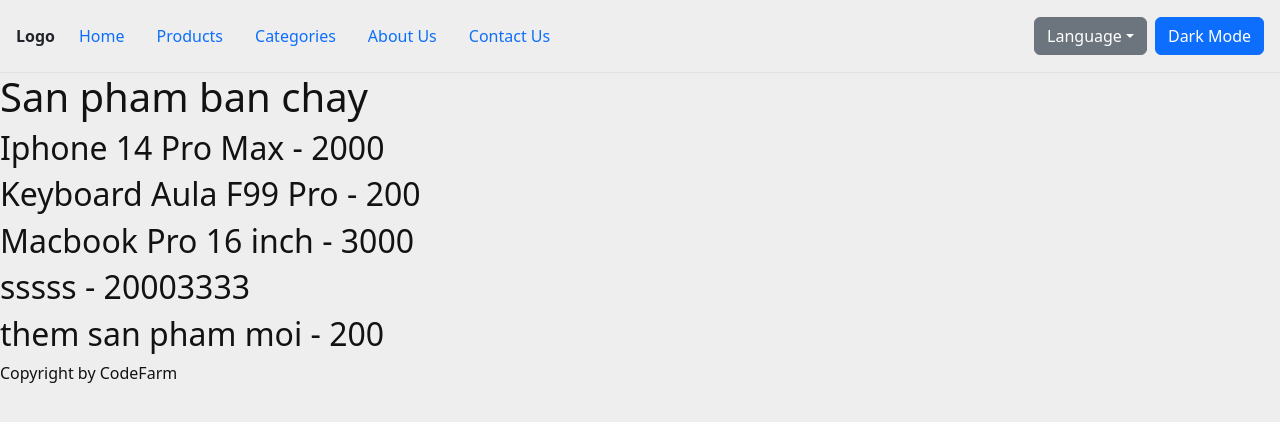
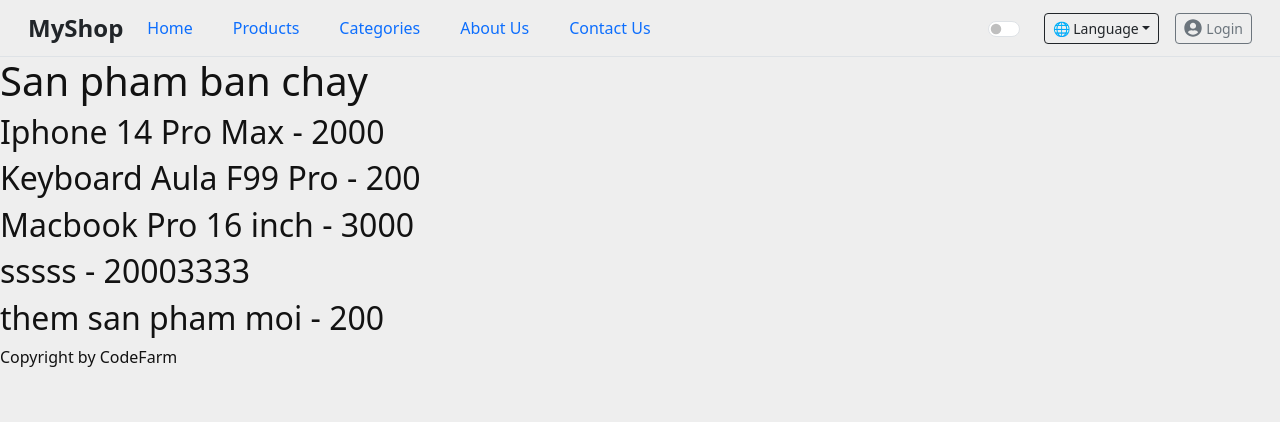
Before and after one commit to hoangnm-ndm/react-learn-thayhoangjs-js, a React (Vite) app: page / in a window 1280 px wide. Shown: the top 422 px of the page. Built offline with nearby package versions, Linux system fonts and the light colour scheme; data requests are answered from the project's data file.

Commit message:
fix hambuger

```diff
--- a/index.html
+++ b/index.html
@@ -14,11 +14,7 @@
 	</head>
 	<body>
 		<div id="root"></div>
-		<script
-			src="https://cdn.jsdelivr.net/npm/bootstrap@5.3.5/dist/js/bootstrap.bundle.min.js"
-			integrity="sha384-k6d4wzSIapyDyv1kpU366/PK5hCdSbCRGRCMv+eplOQJWyd1fbcAu9OCUj5zNLiq"
-			crossorigin="anonymous"
-		></script>
+		<script src="https://cdn.jsdelivr.net/npm/bootstrap@5.3.2/dist/js/bootstrap.bundle.min.js"></script>
 		<script type="module" src="/src/main.jsx"></script>
 	</body>
 </html>
--- a/src/App.css
+++ b/src/App.css
@@ -0,0 +1,18 @@
+.custom-toggler {
+	width: 30px;
+	height: 22px;
+	display: flex;
+	flex-direction: column;
+	justify-content: space-between;
+	background: none;
+	border: none;
+	padding: 0;
+}
+
+.custom-toggler span {
+	height: 3px;
+	width: 100%;
+	background-color: #000;
+	border-radius: 2px;
+	transition: 0.3s;
+}
--- a/src/components/common/Header.jsx
+++ b/src/components/common/Header.jsx
@@ -1,90 +1,111 @@
 import React from "react";
 import { Link } from "react-router-dom";
 import ThemeToggle from "./ThemeToggle";
+import LanguageToggle from "./LanguageToggle";
 import { useTranslation } from "react-i18next";
-import styled from "@emotion/styled";
-
-const Nav = styled.nav`
-	display: flex;
-	justify-content: space-between;
-	align-items: center;
-`;
+import { FaUserCircle } from "react-icons/fa";
 
 const Header = () => {
-	const { t, i18n } = useTranslation();
+	const { t } = useTranslation();
 
-	const changeLanguage = (lang) => {
-		i18n.changeLanguage(lang);
-	};
+	const isAuthenticated = false; // Thay bằng hook auth thực tế sau khi học redux và context API
 
 	return (
-		<header className="d-flex justify-content-between align-items-center p-3 border-bottom gap-2">
+		<header className="border-bottom py-2 px-3">
+			<div className="container-fluid">
+				<div className="d-flex justify-content-between align-items-center flex-wrap gap-2">
+					{/* Logo */}
 					<div className="logo">
-				<Link to="/" className="text-decoration-none fw-bold text-dark">
-					Logo
+						<Link to="/" className="text-decoration-none fw-bold fs-4 text-dark">
+							MyShop
 						</Link>
 					</div>
 
-			<Nav>
-				<ul className="nav">
+					{/* Menu trung tâm */}
+					<nav className="d-none d-md-block">
+						<ul className="nav gap-2">
 							<li className="nav-item">
 								<Link className="nav-link" to="/">
 									{t("navbar.home")}
 								</Link>
 							</li>
-
 							<li className="nav-item">
 								<Link className="nav-link" to="/products">
 									{t("navbar.products")}
 								</Link>
 							</li>
-
 							<li className="nav-item">
 								<Link className="nav-link" to="/categories">
 									{t("navbar.categories")}
 								</Link>
 							</li>
-
 							<li className="nav-item">
 								<Link className="nav-link" to="/about">
 									{t("navbar.about")}
 								</Link>
 							</li>
-
 							<li className="nav-item">
 								<Link className="nav-link" to="/contact">
 									{t("navbar.contact")}
 								</Link>
 							</li>
 						</ul>
-			</Nav>
+					</nav>
 
-			<div className="ms-auto d-flex align-items-center gap-2">
+					{/* User control */}
+					<div className="d-flex align-items-center gap-3 ms-auto">
+						<ThemeToggle />
+						<LanguageToggle />
+
+						{/* User menu */}
 						<div className="dropdown">
 							<button
-						className="btn btn-secondary dropdown-toggle"
-						type="button"
-						id="languageDropdown"
+								className="btn btn-outline-secondary btn-sm d-flex align-items-center gap-1"
+								id="userDropdown"
 								data-bs-toggle="dropdown"
 								aria-expanded="false"
 							>
-						{t("navbar.language")}
+								<FaUserCircle size={18} />
+								<span className="d-none d-sm-inline">{isAuthenticated ? t("navbar.account") : t("navbar.login")}</span>
 							</button>
-					<ul className="dropdown-menu dropdown-menu-end" aria-labelledby="languageDropdown">
+							<ul className="dropdown-menu dropdown-menu-end" aria-labelledby="userDropdown">
+								{isAuthenticated ? (
+									<>
 										<li>
-							<button className="dropdown-item" onClick={() => changeLanguage("en")}>
-								🇬🇧 English
-							</button>
+											<Link className="dropdown-item" to="/profile">
+												{t("navbar.profile")}
+											</Link>
 										</li>
 										<li>
-							<button className="dropdown-item" onClick={() => changeLanguage("vi")}>
-								🇻🇳 Tiếng Việt
-							</button>
+											<Link className="dropdown-item" to="/settings">
+												{t("navbar.settings")}
+											</Link>
 										</li>
+										<li>
+											<hr className="dropdown-divider" />
+										</li>
+										<li>
+											<button className="dropdown-item text-danger">{t("navbar.logout")}</button>
+										</li>
+									</>
+								) : (
+									<>
+										<li>
+											<Link className="dropdown-item" to="/login">
+												{t("navbar.login")}
+											</Link>
+										</li>
+										<li>
+											<Link className="dropdown-item" to="/register">
+												{t("navbar.register")}
+											</Link>
+										</li>
+									</>
+								)}
 							</ul>
 						</div>
-
-				<ThemeToggle />
+					</div>
+				</div>
 			</div>
 		</header>
 	);
--- /dev/null
+++ b/src/components/common/LanguageToggle.jsx
@@ -0,0 +1,53 @@
+import React from "react";
+import { useTranslation } from "react-i18next";
+
+const LanguageToggle = () => {
+	const { t, i18n } = useTranslation();
+
+	const changeLanguage = (lang) => {
+		i18n.changeLanguage(lang);
+	};
+
+	const currentLang = i18n.language;
+
+	const getLangLabel = (lang) => {
+		switch (lang) {
+			case "en":
+				return "🇬🇧 English";
+			case "vi":
+				return "🇻🇳 Tiếng Việt";
+			default:
+				return "🌐 Language";
+		}
+	};
+
+	return (
+		<div className="ms-auto d-flex align-items-center">
+			<div className="dropdown">
+				<button
+					className="btn btn-outline-dark btn-sm dropdown-toggle"
+					type="button"
+					id="languageDropdown"
+					data-bs-toggle="dropdown"
+					aria-expanded="false"
+				>
+					{getLangLabel(currentLang)}
+				</button>
+				<ul className="dropdown-menu dropdown-menu-end" aria-labelledby="languageDropdown">
+					<li>
+						<button className="dropdown-item" onClick={() => changeLanguage("en")}>
+							🇬🇧 English
+						</button>
+					</li>
+					<li>
+						<button className="dropdown-item" onClick={() => changeLanguage("vi")}>
+							🇻🇳 Tiếng Việt
+						</button>
+					</li>
+				</ul>
+			</div>
+		</div>
+	);
+};
+
+export default LanguageToggle;
--- a/src/components/common/ThemeToggle.jsx
+++ b/src/components/common/ThemeToggle.jsx
@@ -1,14 +1,15 @@
 import React from "react";
 import { useTheme } from "../../hooks/useTheme";
-import { useTranslation } from "react-i18next";
 
 const ThemeToggle = () => {
 	const { theme, toggleTheme } = useTheme();
-	const { t } = useTranslation();
+	const isDark = theme === "dark";
+
 	return (
-		<button className="btn btn-primary" onClick={toggleTheme}>
-			{t(theme === "light" ? "navbar.darkMode" : "navbar.lightMode")}
-		</button>
+		<div className="form-check form-switch d-flex align-items-center gap-2">
+			<input className="form-check-input" type="checkbox" id="themeSwitch" checked={isDark} onChange={toggleTheme} />
+			<label className="form-check-label text-body" htmlFor="themeSwitch"></label>
+		</div>
 	);
 };
 
--- a/src/contexts/UserContext.jsx
+++ /dev/null
@@ -1,9 +0,0 @@
-import { createContext, useState } from "react";
-
-export const UserContext = createContext(null);
-
-export const UserProvider = ({ children }) => {
-	const [user, setUser] = useState(null);
-
-	return <UserContext.Provider value={{ user, setUser }}>{children}</UserContext.Provider>;
-};
--- a/src/pages/client/CategoryPage.jsx
+++ b/src/pages/client/CategoryPage.jsx
@@ -1,10 +1,16 @@
 import React from "react";
-import { useParams } from "react-router-dom";
+import { useSearchParams } from "react-router-dom";
 
 const CategoryPage = () => {
-	const { slug } = useParams();
-	console.log(slug);
-	return <div>CategoryPage</div>;
+	const [searchParams] = useSearchParams();
+	const queries = Object.fromEntries(searchParams.entries());
+	console.log(queries);
+	return (
+		<div>
+			{JSON.stringify(queries)}
+			<p>{queries.cate ? queries.cate : "all"}</p>
+		</div>
+	);
 };
 
 export default CategoryPage;
--- a/src/pages/client/ProfilePage.jsx
+++ b/src/pages/client/ProfilePage.jsx
@@ -1,14 +1,9 @@
-import React, { useContext } from "react";
-import { UserContext } from "../../contexts/UserContext";
+import React from "react";
 
 const ProfilePage = () => {
-	const { user, setUser } = useContext(UserContext);
-
-	if (!user) return <p>Chưa đăng nhập</p>;
-
 	return (
 		<div>
-			<p>Xin chào, {user.name}</p>
+			<p>Xin chào, </p>
 			<button onClick={() => setUser(null)}>Đăng xuất</button>
 		</div>
 	);
--- a/src/router/clientRoutes.jsx
+++ b/src/router/clientRoutes.jsx
@@ -28,7 +28,7 @@
 	// products
 	{ path: "products", element: <ProductListPage /> },
 	{ path: "products/:id", element: <ProductDetailPage /> },
-	{ path: "categories/:slug", element: <CategoryPage /> },
+	{ path: "categories", element: <CategoryPage /> },
 
 	// cart
 	{ path: "cart", element: <CartPage /> },
```
Lines whose indentation alone changed are shown as unchanged.
